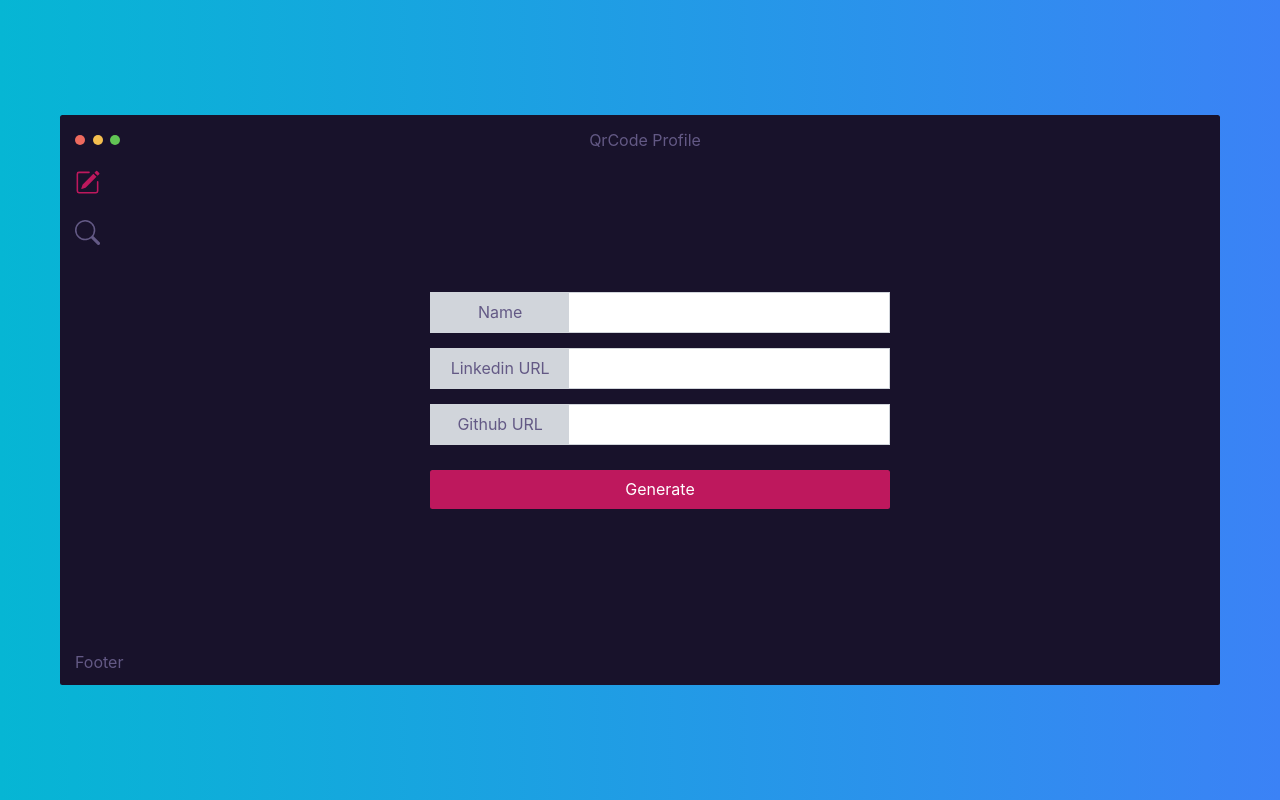
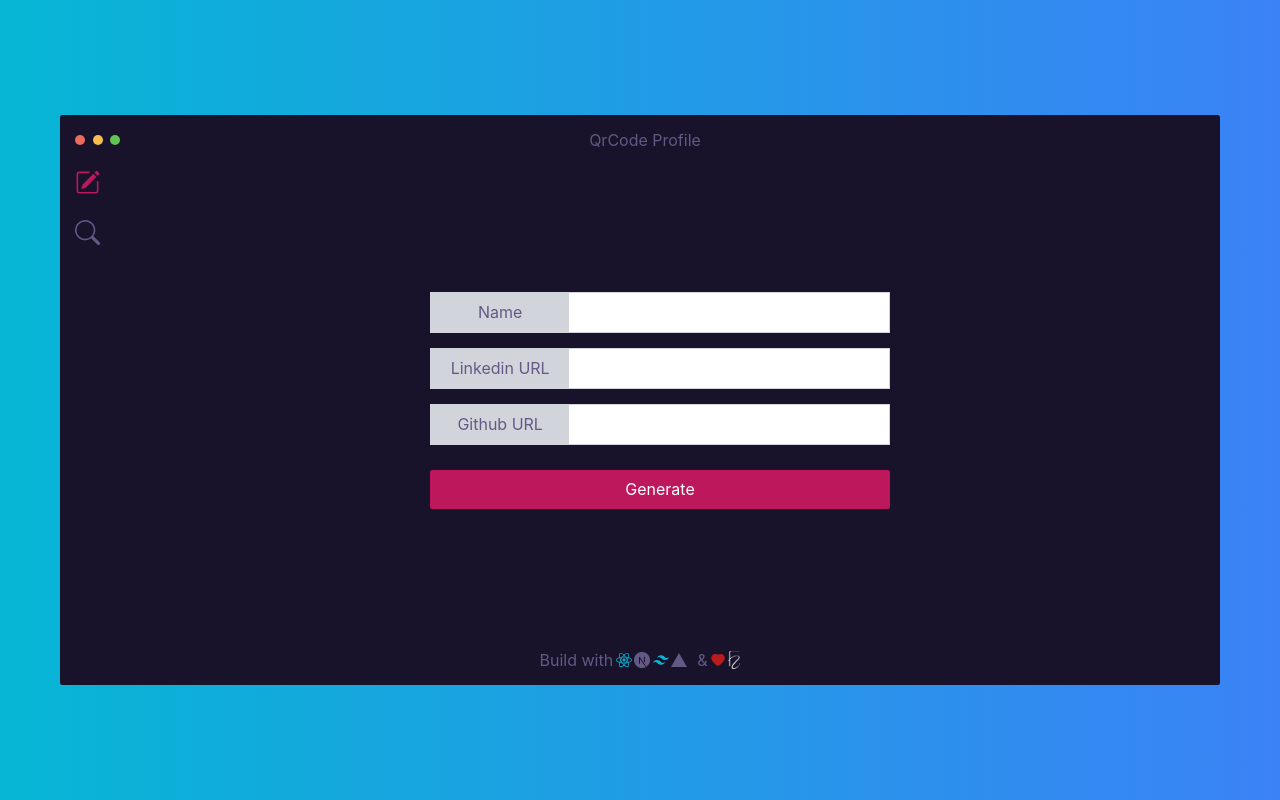
Before and after one commit to feehsantanajs/qrcode-profile, a Next.js app: page / in a window 1280 px wide. Built offline with nearby package versions, Linux system fonts and the light colour scheme.

Commit message:
updating footer

```diff
--- a/next.config.js
+++ b/next.config.js
@@ -8,7 +8,6 @@ const nextConfig = {
       {
         protocol: 'https',
         hostname: 'github.com',
-
       },
     ],
   },
--- a/src/app/components/deashboard.tsx
+++ b/src/app/components/deashboard.tsx
@@ -1,5 +1,9 @@
 import Link from 'next/link';
 import {BsPencilSquare, BsSearch} from 'react-icons/bs'
+import {SiNextdotjs, SiReact, SiTailwindcss, SiVercel} from 'react-icons/si'
+import {AiFillHeart} from 'react-icons/ai'
+import Image from 'next/image';
+
 
 type Props = {
   children: string | JSX.Element | JSX.Element[];
@@ -26,7 +30,20 @@ export function Deaboard({ children }: Props) {
           {children}
         </div>
       </main>
-      <footer> Footer</footer>
+      <footer className='flex justify-center items-center gap-4 '>
+        <div className='flex items-center justify-center gap-1'>
+          <p>Build with</p>
+          <SiReact width={50} height={50} className='text-cyan-500' />
+          <SiNextdotjs width={50} height={50} />
+          <SiTailwindcss width={50} height={50} className='text-cyan-500' />
+          <SiVercel width={50} height={50} className='text-black-700' />
+        </div>
+        <div className='flex items-center justify-center gap-1'>
+          <p>& </p>
+          <AiFillHeart width={50} height={50} className='text-red-700' />
+          <p><Image src="/fs-logo-white.png" alt="Felipe Santana" width={12} height={12} className='bg-transparent'/></p>
+        </div>
+      </footer>
     </div>
   )
 }
```
Also changed, not shown: public/fs-logo-white.png (added).
